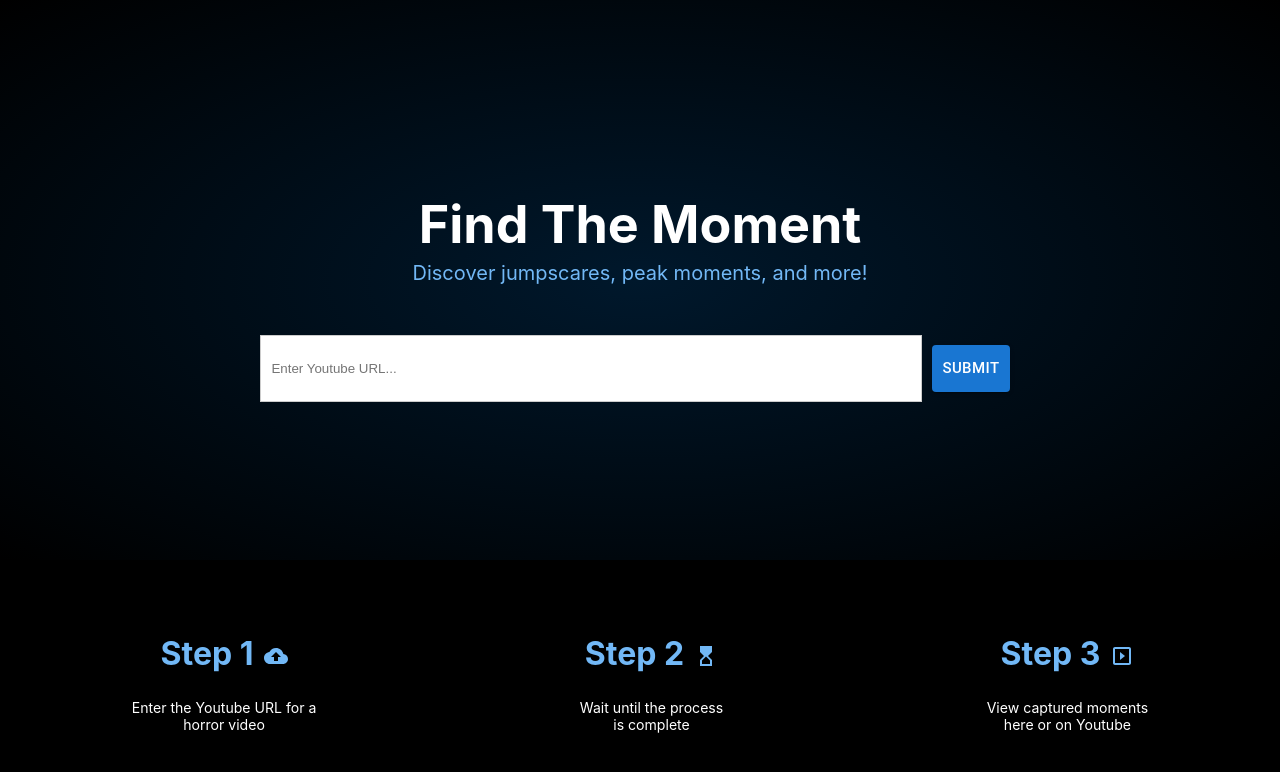
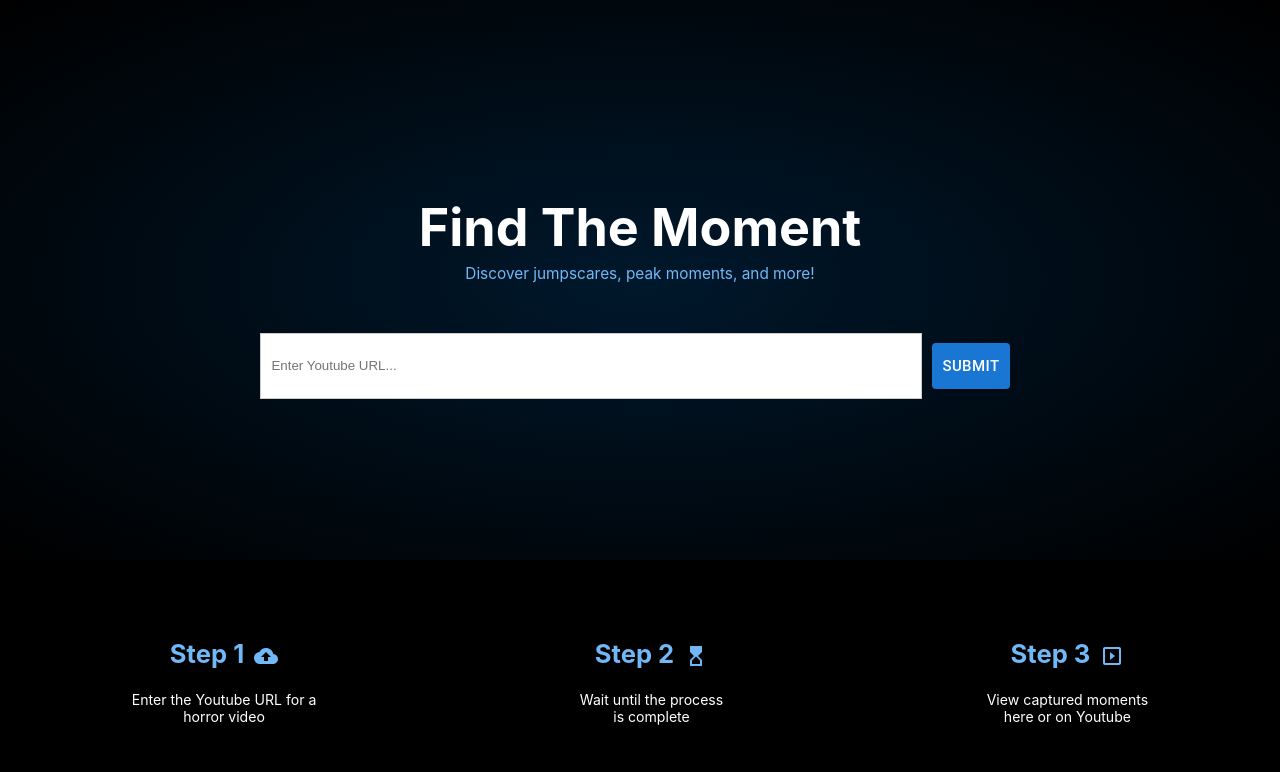
Before and after one commit to nitinramadoss/jumpscarefinder, a React (Create React App) app in the folder jumpscarefinder/: page / in a window 1280 px wide. Shown: the top 772 px of the page. Built offline with nearby package versions, Linux system fonts and the light colour scheme; no server answers.

Commit message:
dynamic font sizes

```diff
--- a/jumpscarefinder/src/App.js
+++ b/jumpscarefinder/src/App.js
@@ -86,7 +86,7 @@ const App = () => {
 
 
             <p style={{
-              fontSize: 20,
+              fontSize: "1.2vmax",
               color: "#72B8F6",
               paddingRight: 0,
               marginTop: 5,
@@ -161,115 +161,13 @@ const App = () => {
           >
             <p style={{ fontSize: 20, paddingRight: 30, marginTop: 5 }}>{progressText}</p>
             <CircularProgress />
-          </Box>}
+          </Box>
+          }
 
         {loading &&
           <NoteText />}
 
       </div>
-
-
-      {/* <Box
-        sx={{
-          height: "50vh",
-          display: 'flex',
-          flexDirection: 'column',
-          justifyContent: 'center',
-          alignContent: 'center',
-          alignItems: 'center',
-          fontSize: "calc(10px + 2vmin)",
-          color: "#ffffff"
-        }}
-      >
-        <div style={{
-          width: "100%"
-        }}>
-          <h1 style={{
-            marginBottom: 0,
-            marginRight: 10,
-          }}>
-            Find The Moment
-          </h1>
-
-
-          <p style={{
-            fontSize: 20,
-            color: blue[100],
-            paddingRight: 5,
-            marginTop: 5,
-            marginBottom: 50
-          }}> Discover jumpscares, peak moments, and more! </p>
-
-          <Box
-            sx={{
-              width: "100%",
-              display: 'flex',
-              flexDirection: 'row',
-              justifyContent: 'center'
-            }}
-          >
-            <input
-              type="text"
-              placeholder="Enter Youtube URL..."
-              style={{
-                width: '50%',
-                border: "1px solid #ccc",
-                padding: 10,
-              }}
-              onChange={handleChange}
-            />
-            <Button variant="contained" size="large" onClick={handleSubmit} disabled={loading}
-              sx={{
-                "&.Mui-disabled": {
-                  background: "#ACB0B2",
-                  color: "#c0c0c0"
-                }
-              }}
-              style={{
-                margin: 10,
-                padding: 10,
-              }}>Submit</Button>
-
-          </Box>
-        </div>
-      </Box>
-
-      <Box
-        sx={{
-          width: "100%",
-          height: "50vh",
-          flex: "1 1 auto",
-          backgroundColor: "#282c34",
-          display: 'flex',
-          flexDirection: 'column',
-          color: "#ffffff",
-          paddingTop: 10,
-        }}
-      >
-        <BasicInfo/>
-
-        {error.show ?
-          <ErrorDialog title={error.title} desc={error.desc} onClose={handleError} /> : <div />}
-
-        {moments.length && !loading ?
-          <MomentGrid url={url} moments={moments} /> : <div />}
-
-        {loading ?
-          <Box
-            sx={{
-              width: "50%",
-              display: 'flex',
-              flexDirection: 'row',
-              justifyContent: 'center',
-            }}
-          >
-            <p style={{ fontSize: 20, paddingRight: 30, marginTop: 5 }}>{progressText}</p>
-            <CircularProgress />
-          </Box> : <div />}
-
-        {loading ?
-          <NoteText /> : <div />}
-      </Box> */}
     </div >
   );
 };
--- a/jumpscarefinder/src/components/BasicInfo.js
+++ b/jumpscarefinder/src/components/BasicInfo.js
@@ -31,7 +31,7 @@ export const BasicInfo = () => {
                             alignItems: 'center',
                             justifyContent: 'center'
                         }}>
-                        <h1 style={{ marginRight: 10, color: "#72B8F6" }}>Step 1</h1>
+                        <h1 style={{ marginRight: 10, color: "#72B8F6", fontSize: "2vmax" }}>Step 1</h1>
                         <CloudUploadIcon style={{ paddingTop: 5, color: "#72B8F6" }} />
 
                     </div>
@@ -54,7 +54,7 @@ export const BasicInfo = () => {
                         alignItems: 'center',
                         justifyContent: 'center'
                     }}>
-                    <h1 style={{ marginRight: 10, color: "#72B8F6" }}>Step 2</h1>
+                    <h1 style={{ marginRight: 10, color: "#72B8F6", fontSize: "2vmax" }}>Step 2</h1>
                     <HourglassTopIcon style={{ paddingTop: 5, color: "#72B8F6" }} />
 
                 </div>
@@ -77,7 +77,7 @@ export const BasicInfo = () => {
                         alignItems: 'center',
                         justifyContent: 'center'
                     }}>
-                    <h1 style={{ marginRight: 10, color: "#72B8F6" }}>Step 3</h1>
+                    <h1 style={{ marginRight: 10, color: "#72B8F6", fontSize: "2vmax" }}>Step 3</h1>
                     <SlideshowIcon style={{ paddingTop: 5, color: "#72B8F6" }} />
 
                 </div>
--- a/jumpscarefinder/src/components/NoteText.js
+++ b/jumpscarefinder/src/components/NoteText.js
@@ -19,7 +19,6 @@ const notes =
         "Our detection magic has a tendency to catch when a door opens...",
         "Abracadabra! The moments will be found in 3-5 business days",
         "Our detection magic often struggles with voiced-over videos...",
-        "and videos with poor sound quality",
         "Long video = long wait time",
         "Extremely slow processing speeds are due to Youtube rate limits..please be patient"
     ];
@@ -54,13 +53,14 @@ export const NoteText = () => {
                 width: '100%',
                 position: 'absolute',
                 marginTop: 10,
+                paddingTop: 2,
                 bottom: 20,
             }}>
             <Fade timeout={FADE_INTERVAL_MS} in={noteFade}>{<AutoAwesomeIcon size="small" sx={{ color: yellow[500] }} />}</Fade>
 
             <Fade timeout={FADE_INTERVAL_MS} in={noteFade}>
                 {<span style={{
-                    fontSize: 15,
+                    fontSize: "0.8vmax",
                     marginLeft: 10,
                     color: yellow[100]
                 }}>{notes[notePos]}</span>}</Fade>
```
